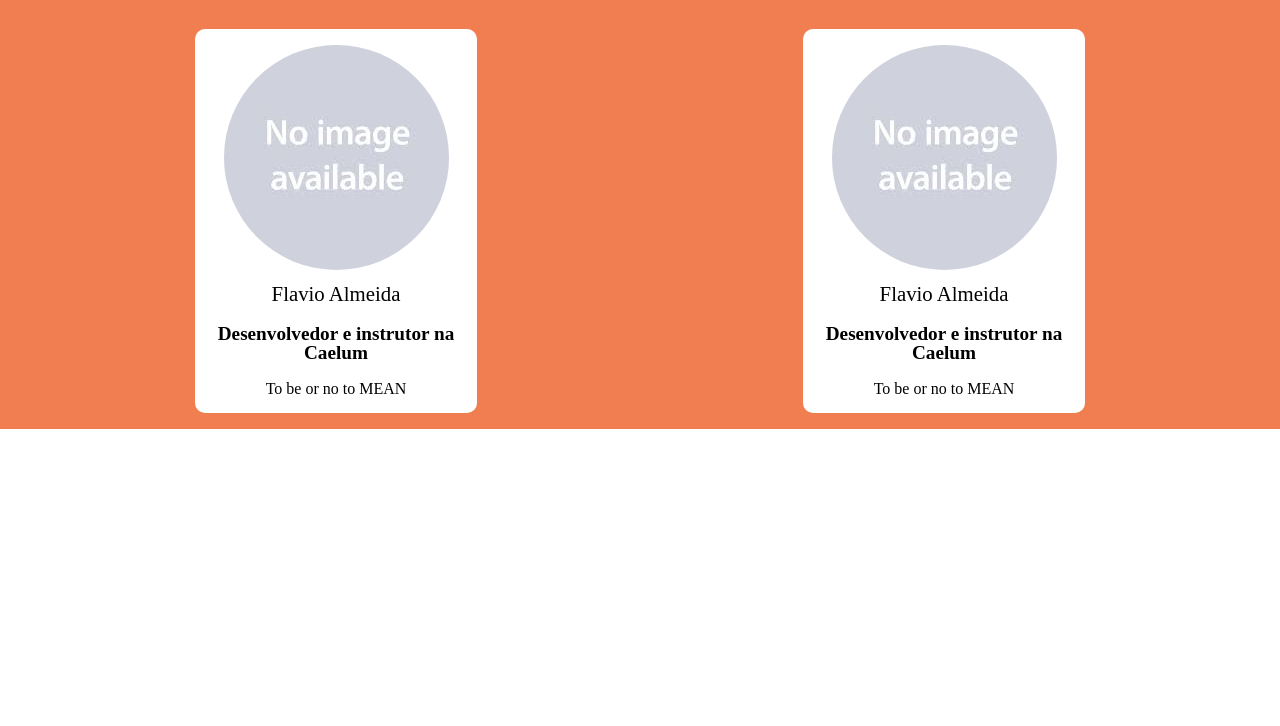
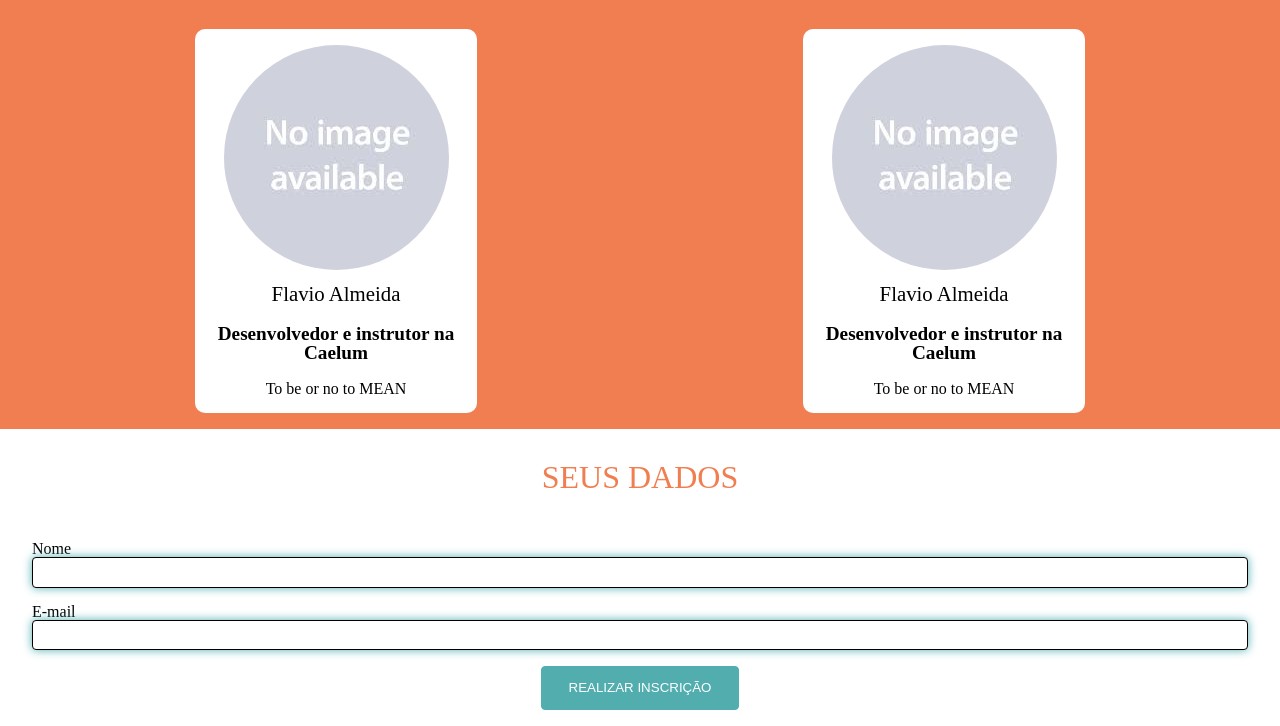
Before and after one commit to eduahcb/projeto-carreira-front-end, a plain HTML site: page index.html in a window 1280 px wide. Shown: the part 1096-1822 px from the top of the page. Before the commit the page ends 1525 px from the top, so only its background shows below. Drawn offline with Linux system fonts and the light colour scheme.

Commit message:
criando e estilizando section formulario

```diff
--- a/css/index.css
+++ b/css/index.css
@@ -65,7 +65,9 @@
     border-radius: 4px;
     margin: 1em 0;
 }
-.sobre{
+.sobre, .sobre-palestra,
+.div-info-formulario,
+.div-btn{
     text-align: center;
 }
 .container{
@@ -90,9 +92,7 @@
 .palestrantes{
     background-color: #f17e50;
 }
-.sobre-palestra{
-    text-align: center;
-}
+
 .sobre-palestra #titulo-palestra,
 .sobre-palestra #subtitulo-palestra{
     color: #fff;
@@ -141,7 +141,37 @@
         flex-flow: row wrap;
     }
 }
-
+input[name="nome"],
+input[name="email"]{
+    padding: .5em;
+    border: 1px solid #000;
+    border-radius: 4px;
+    box-shadow: 0 0 10px #52adaf;
+}
+.campos{
+    display: flex;
+    flex-direction: column;
+    margin: 1em 0;
+}
+#titulo-formulario{
+    font-size: 2em;
+    padding: 1em;
+    text-transform: uppercase;
+}
+.div-info-formulario{
+    color: #f17e50;
+}
+#btn-inscricao{
+    text-transform: uppercase;
+    color: #fff;
+    padding: 1em 2em;
+    border: 1px solid #52adaf;
+    background-color: #52adaf;
+    border-radius: 4px;
+}
+.div-btn{
+    margin-bottom: 1em;
+}
 @media(min-width: 700px){
     .navbar-list-itens{
         width: 35%;
--- a/index.html
+++ b/index.html
@@ -64,7 +64,7 @@
                 <li class="palestrante">
                     <figure class="palestrante-info">
                         <img class="img-palestrante" src="./img/palestrantes/placeholder.jpeg" alt="Palestrante-Flavio">
-                        <figcaption  class="nome-palestrante">Flavio Almeida</figcaption>
+                        <figcaption class="nome-palestrante">Flavio Almeida</figcaption>
                         <p class="descricao-palestrante">Desenvolvedor e instrutor na Caelum</p>
                     </figure>
                     <p>To be or no to MEAN</p>
@@ -72,7 +72,7 @@
                 <li class="palestrante">
                     <figure class="palestrante-info">
                         <img class="img-palestrante" src="./img/palestrantes/placeholder.jpeg" alt="Palestrante-Flavio">
-                        <figcaption  class="nome-palestrante">Flavio Almeida</figcaption>
+                        <figcaption class="nome-palestrante">Flavio Almeida</figcaption>
                         <p class="descricao-palestrante">Desenvolvedor e instrutor na Caelum</p>
                     </figure>
                     <p>To be or no to MEAN</p>
@@ -83,7 +83,7 @@
                 <li class="palestrante">
                     <figure class="palestrante-info">
                         <img class="img-palestrante" src="./img/palestrantes/placeholder.jpeg" alt="Palestrante-Flavio">
-                        <figcaption  class="nome-palestrante">Flavio Almeida</figcaption>
+                        <figcaption class="nome-palestrante">Flavio Almeida</figcaption>
                         <p class="descricao-palestrante">Desenvolvedor e instrutor na Caelum</p>
                     </figure>
                     <p>To be or no to MEAN</p>
@@ -91,7 +91,7 @@
                 <li class="palestrante">
                     <figure class="palestrante-info">
                         <img class="img-palestrante" src="./img/palestrantes/placeholder.jpeg" alt="Palestrante-Flavio">
-                        <figcaption  class="nome-palestrante">Flavio Almeida</figcaption>
+                        <figcaption class="nome-palestrante">Flavio Almeida</figcaption>
                         <p class="descricao-palestrante">Desenvolvedor e instrutor na Caelum</p>
                     </figure>
                     <p>To be or no to MEAN</p>
@@ -99,7 +99,7 @@
                 <li class="palestrante">
                     <figure class="palestrante-info">
                         <img class="img-palestrante" src="./img/palestrantes/placeholder.jpeg" alt="Palestrante-Flavio">
-                        <figcaption  class="nome-palestrante">Flavio Almeida</figcaption>
+                        <figcaption class="nome-palestrante">Flavio Almeida</figcaption>
                         <p class="descricao-palestrante">Desenvolvedor e instrutor na Caelum</p>
                     </figure>
                     <p>To be or no to MEAN</p>
@@ -107,6 +107,26 @@
             </ul>
         </div>
     </section>
+    <section class="sobre-formulario">
+        <div class="container">
+            <div class="div-info-formulario">
+                <h2 id="titulo-formulario">seus dados</h2>
+            </div>
+            <form class="formulario">
+                <div class="campos">
+                    <label for="nome">Nome</label>
+                    <input id="nome" name="nome">
+                </div>
+                <div class="campos">
+                    <label for="email">E-mail</label>
+                    <input id="email" name="email">
+                </div>
+                <div class="div-btn">
+                    <button id="btn-inscricao">realizar inscrição</button>
+                </div>
+            </form>
+        </div>
+    </section>
 </body>
 
 </html>
```
